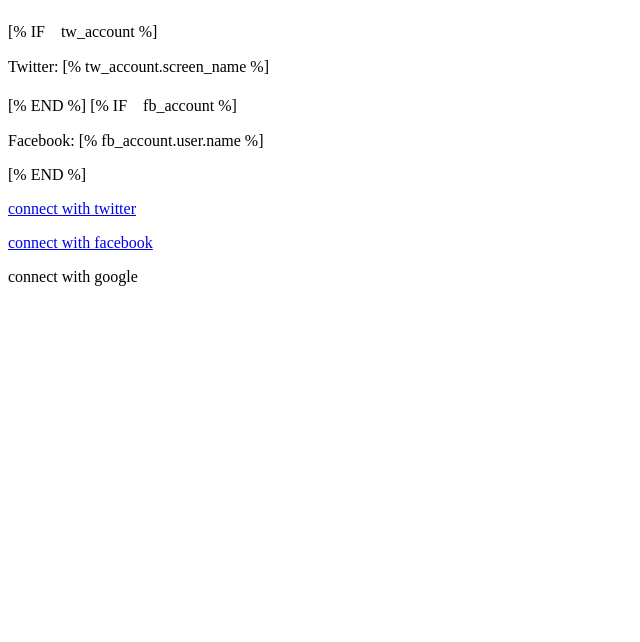
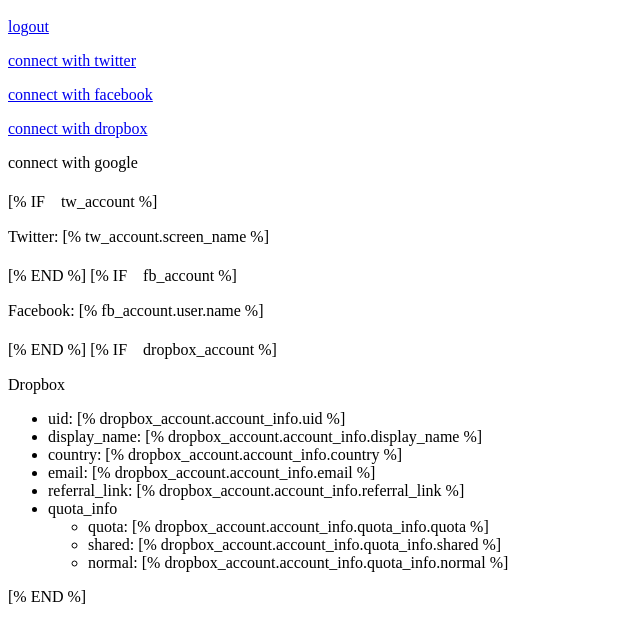
Before and after one commit to s-aska/Burger, a plain HTML site: page view/index.html in a window 1280 px wide. Shown: the part 48-690 px from the top of the page, without its empty margins (0-640 px from the left). Drawn offline with Linux system fonts and the light colour scheme.

Commit message:
Add Dropbox Login.

```diff
--- a/view/index.html
+++ b/view/index.html
@@ -3,7 +3,19 @@
     <title>[% c.appname | html %]</title>
 </head>
 <body>
+
+<header>
 <h1>Hello [% c.appname | html %]!</h1>
+</header>
+
+<nav>
+<p><a href="/logout">logout</a></p>
+<p><a href="/login/twitter/oauth">connect with twitter</a></p>
+<p><a href="/login/facebook/oauth">connect with facebook</a></p>
+<p><a href="/login/dropbox/oauth">connect with dropbox</a></p>
+<p><a>connect with google</a></p>
+</nav>
+
 
 [% IF　tw_account %]
 <p>Twitter: [% tw_account.screen_name %]</p>
@@ -13,9 +25,25 @@
 <p>Facebook: [% fb_account.user.name %]</p>
 [% END %]
 
-<p><a href="/login/twitter/oauth">connect with twitter</a></p>
-<p><a href="/login/facebook/oauth">connect with facebook</a></p>
-<p><a>connect with google</a></p>
+[% IF　dropbox_account %]
+<section>
+<p>Dropbox</p>
+<ul>
+<li>uid: [% dropbox_account.account_info.uid %]</li>
+<li>display_name: [% dropbox_account.account_info.display_name %]</li>
+<li>country: [% dropbox_account.account_info.country %]</li>
+<li>email: [% dropbox_account.account_info.email %]</li>
+<li>referral_link: [% dropbox_account.account_info.referral_link %]</li>
+<li>quota_info
+<ul>
+<li>quota: [% dropbox_account.account_info.quota_info.quota %]</li>
+<li>shared: [% dropbox_account.account_info.quota_info.shared %]</li>
+<li>normal: [% dropbox_account.account_info.quota_info.normal %]</li>
+</ul>
+</li>
+</ul>
+</section>
+[% END %]
 
 </body>
 </html>
```
Also changed, not shown: 6 other files.
